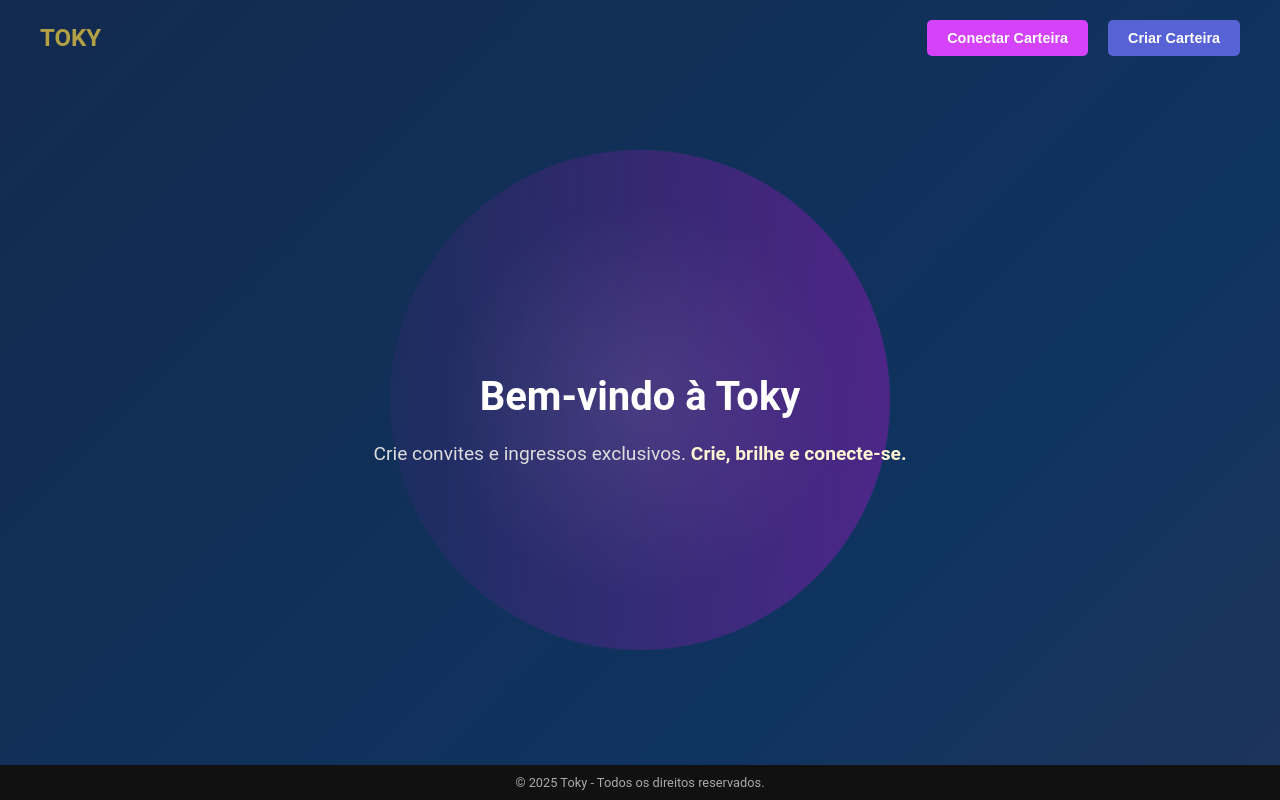
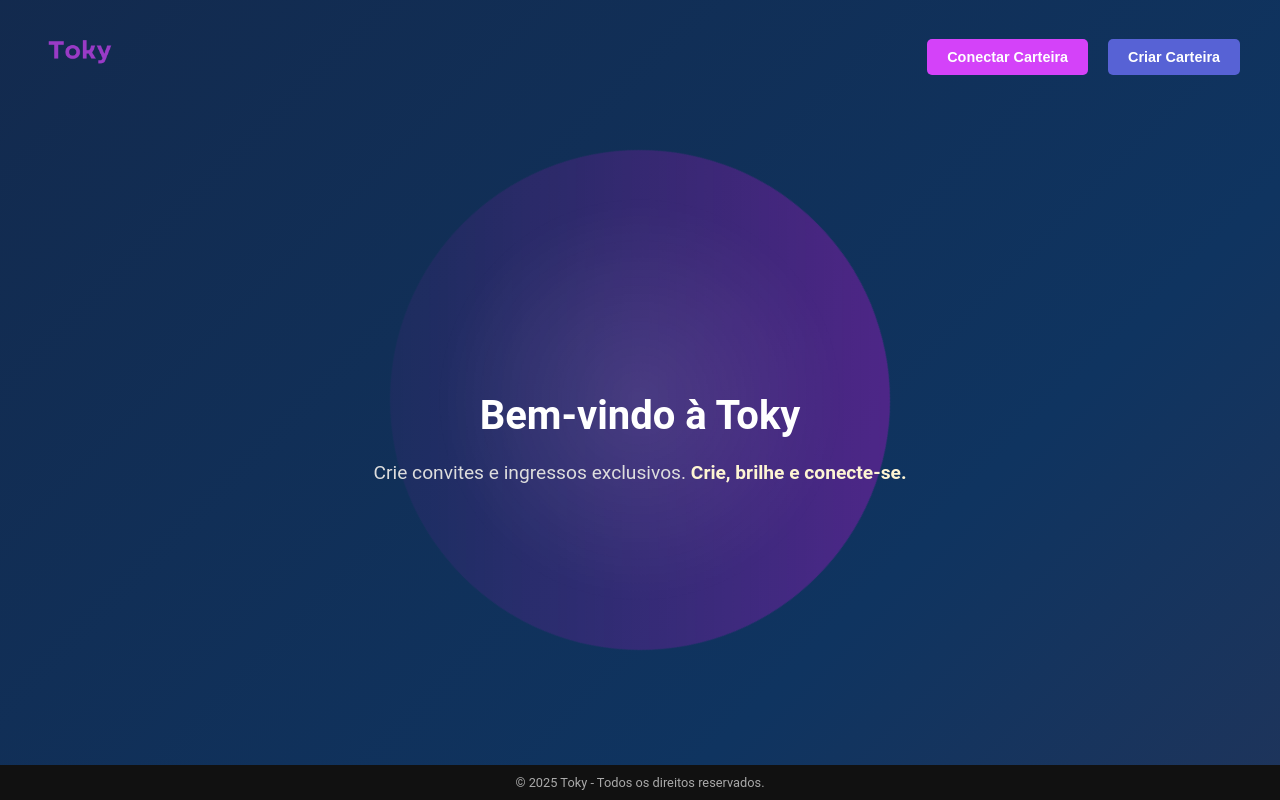
Before and after one commit to vini-j-pereira/NFTpass2, a plain HTML site: page index.html in a window 1280 px wide. Drawn offline with Linux system fonts and the light colour scheme.

Commit message:
feat: ajuste no logo superior

```diff
--- a/css/styles.css
+++ b/css/styles.css
@@ -39,7 +39,7 @@
   body::after {
     width: 500px;
     height: 500px;
-    background: linear-gradient(45deg, rgba(255, 0, 255, 0.3), transparent);
+    background: linear-gradient(45deg, #ff00ff4d, transparent);
     transform: translate(-50%, -50%) scale(0.5);
     animation: rotate-geometry 8s infinite linear;
   }
@@ -54,12 +54,11 @@
     z-index: 1;
   }
 
-  .logo {
-    font-size: 1.5rem;
-    font-weight: 700;
-    color: #f9d342;
+  .logo img{
+    width: 5rem;
     text-transform: uppercase;
     animation: pulse 2s infinite ease-in-out;
+    margin-top: -10px;
   }
 
   .btn-container {
--- a/index.html
+++ b/index.html
@@ -8,7 +8,9 @@
 </head>
 <body>
   <header>
-    <div class="logo">Toky</div>
+    <div class="logo">
+      <img src="img/NFT ticket (2).png" alt="">
+    </div>
     <div class="btn-container">
       <button id="btnWallet" onclick="profile()" class="btn">Conectar Carteira</button>
       <button class="btn secondary">Criar Carteira</button>
```
Also changed, not shown: img/NFT ticket (2).png (added).
